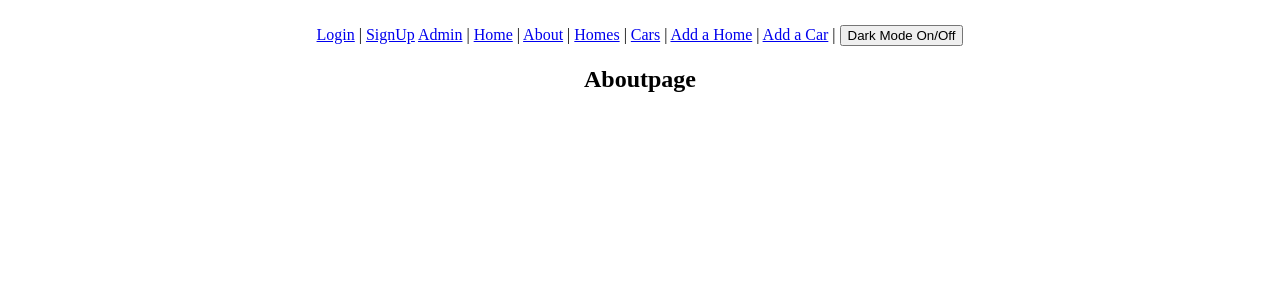
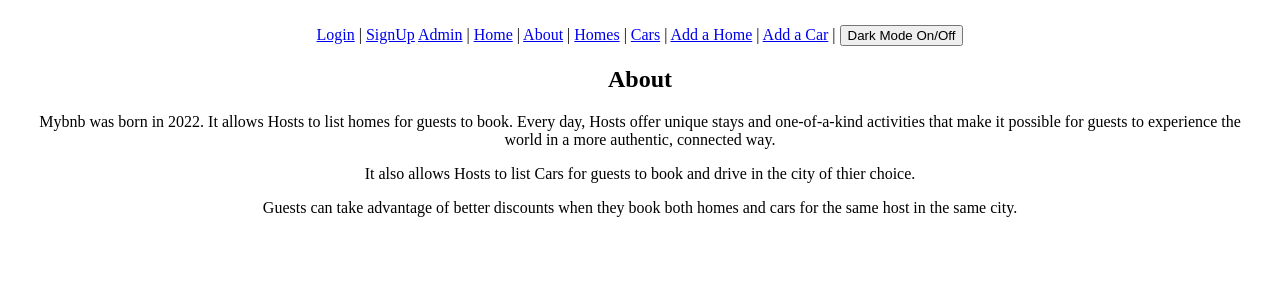
Before and after one commit to Hasanrizvi1993/Mybnb, a Django app: page /about/ in a window 1280 px wide. Shown: the top 300 px of the page. Run offline with Django 4.2, Linux system fonts and the light colour scheme.

Commit message:
about page

```diff
--- a/main_app/templates/about.html
+++ b/main_app/templates/about.html
@@ -1,4 +1,7 @@
 {% extends 'base.html' %}
 {% block content %}
-<h1>Aboutpage</h1>
+<h1>About</h1>
+<p>Mybnb was born in 2022. It allows Hosts to list homes for guests to book. Every day, Hosts offer unique stays and one-of-a-kind activities that make it possible for guests to experience the world in a more authentic, connected way.</p>
+<p>It also allows Hosts to list Cars for guests to book and drive in the city of thier choice.</p>
+<p>Guests can take advantage of better discounts when they book both homes and cars for the same host in the same city.</p>
 {% endblock %}
```
